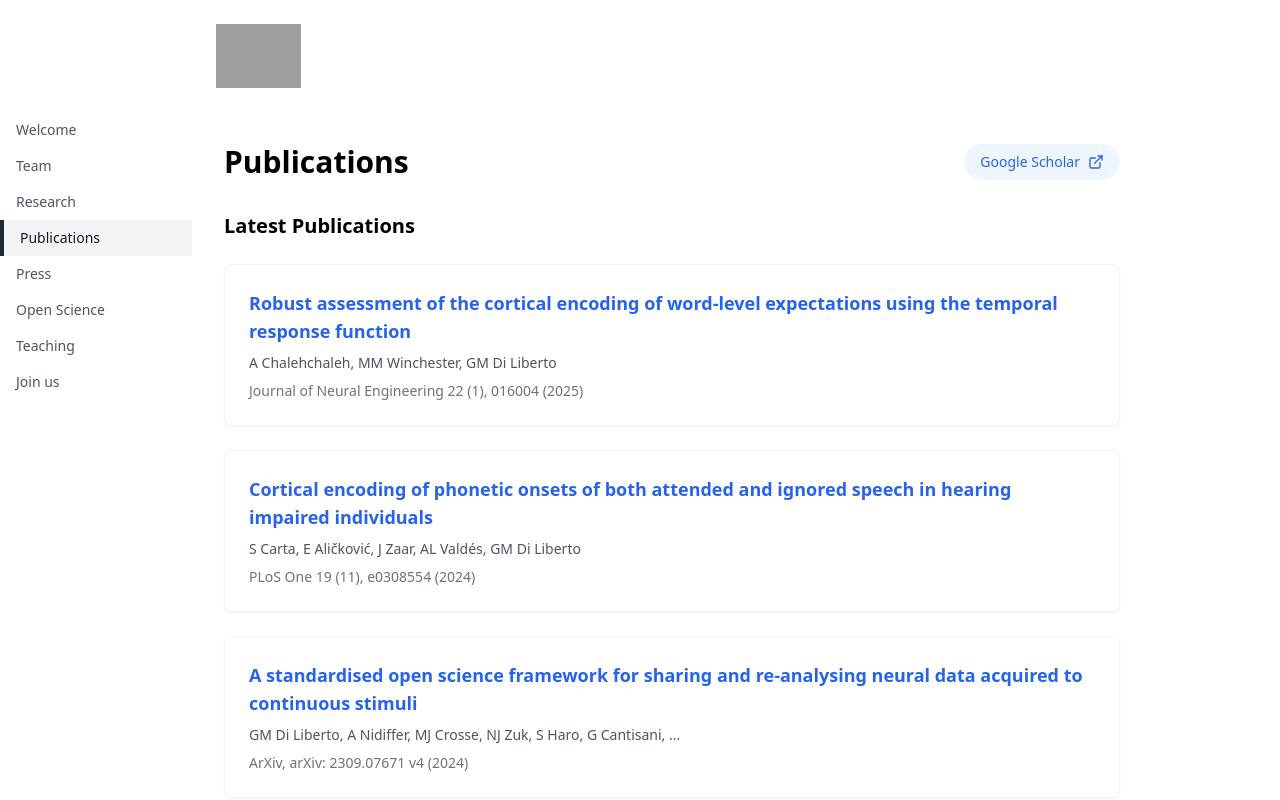
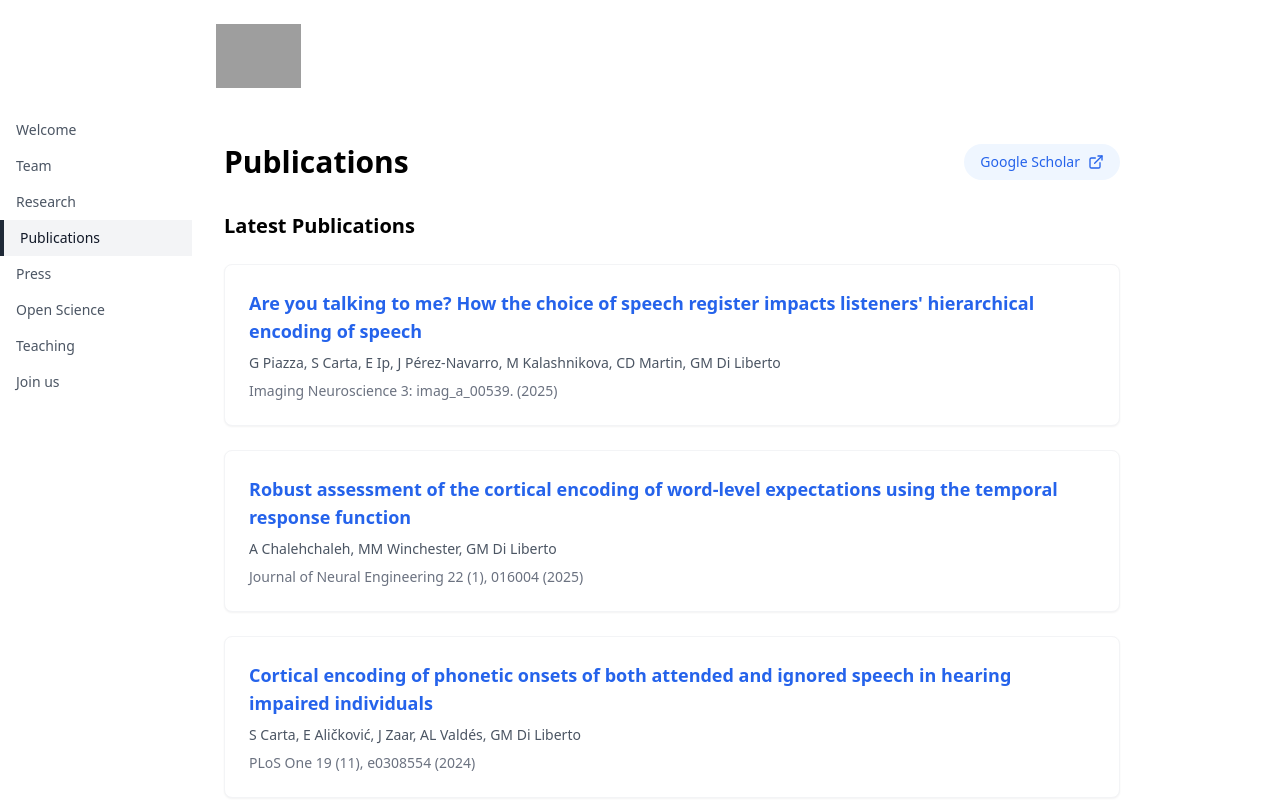
Before and after one commit to diliberg/websiteDiLibertoLab, a React (Vite) app: page / in a window 1280 px wide. Both pictures are taken after a click on the button "Publications". Shown: the top 800 px of the page. Built offline with nearby package versions, Linux system fonts and the light colour scheme; grey boxes are pictures that could not be loaded.

Commit message:
Update Publications.tsx

```diff
--- a/src/components/Publications.tsx
+++ b/src/components/Publications.tsx
@@ -10,6 +10,13 @@ type Publication = {
 };
 
 const latestPublications: Publication[] = [
+  {
+    title: "Are you talking to me? How the choice of speech register impacts listeners' hierarchical encoding of speech",
+    authors: "G Piazza, S Carta, E Ip, J Pérez-Navarro, M Kalashnikova, CD Martin, GM Di Liberto",
+    journal: "Imaging Neuroscience 3: imag_a_00539.",
+    year: "2025",
+    link: "https://direct.mit.edu/imag/article/doi/10.1162/imag_a_00539/128622/Are-you-talking-to-me-How-the-choice-of-speech"
+  },
   {
     title: "Robust assessment of the cortical encoding of word-level expectations using the temporal response function",
     authors: "A Chalehchaleh, MM Winchester, GM Di Liberto",
@@ -35,18 +42,18 @@ const latestPublications: Publication[] = [
 
 const latestPreprints: Publication[] = [
   {
+    title: "Speech Neurophysiology in Realistic Contexts: Big Hype or Big Leap?",
+    authors: "GM Di Liberto and E Ip",
+    journal: "arXiv",
+    year: "in review",
+    link: "https://arxiv.org/abs/2506.05494"
+  },
+  {
     title: "Neural signatures of musical and linguistic interactions during natural song listening",
     authors: "G Cantisani, S Shamma, GM Di Liberto",
     journal: "HAL",
     year: "in review",
     link: "https://hal.science/hal-04529950/"
-  },
-  {
-    title: "Are you talking to me? How the choice of speech register impacts listeners' hierarchical encoding of speech",
-    authors: "G Piazza, S Carta, E Ip, J Pérez-Navarro, M Kalashnikova, CD Martin, GM Di Liberto",
-    journal: "bioRxiv",
-    year: "in review",
-    link: "https://www.biorxiv.org/content/10.1101/2024.09.02.610805.abstract"
   }
 ];
 
```
